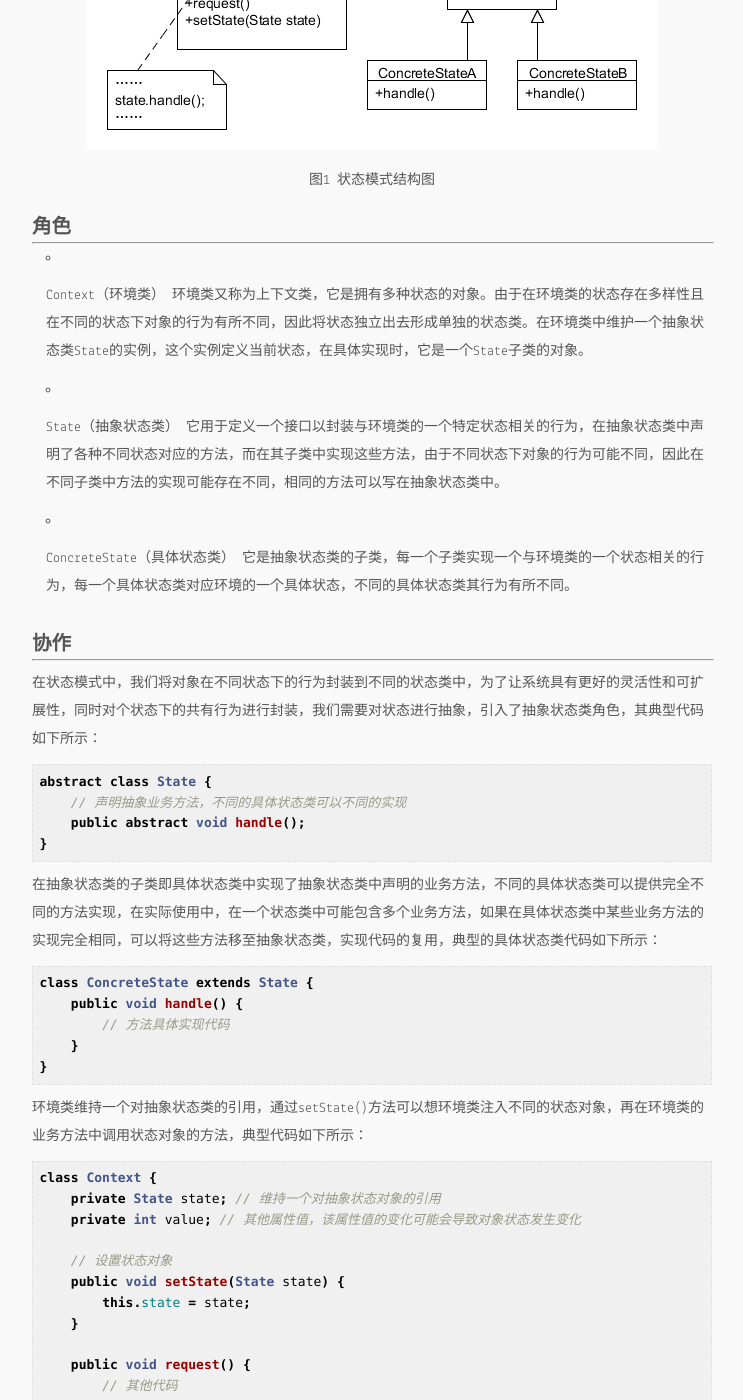
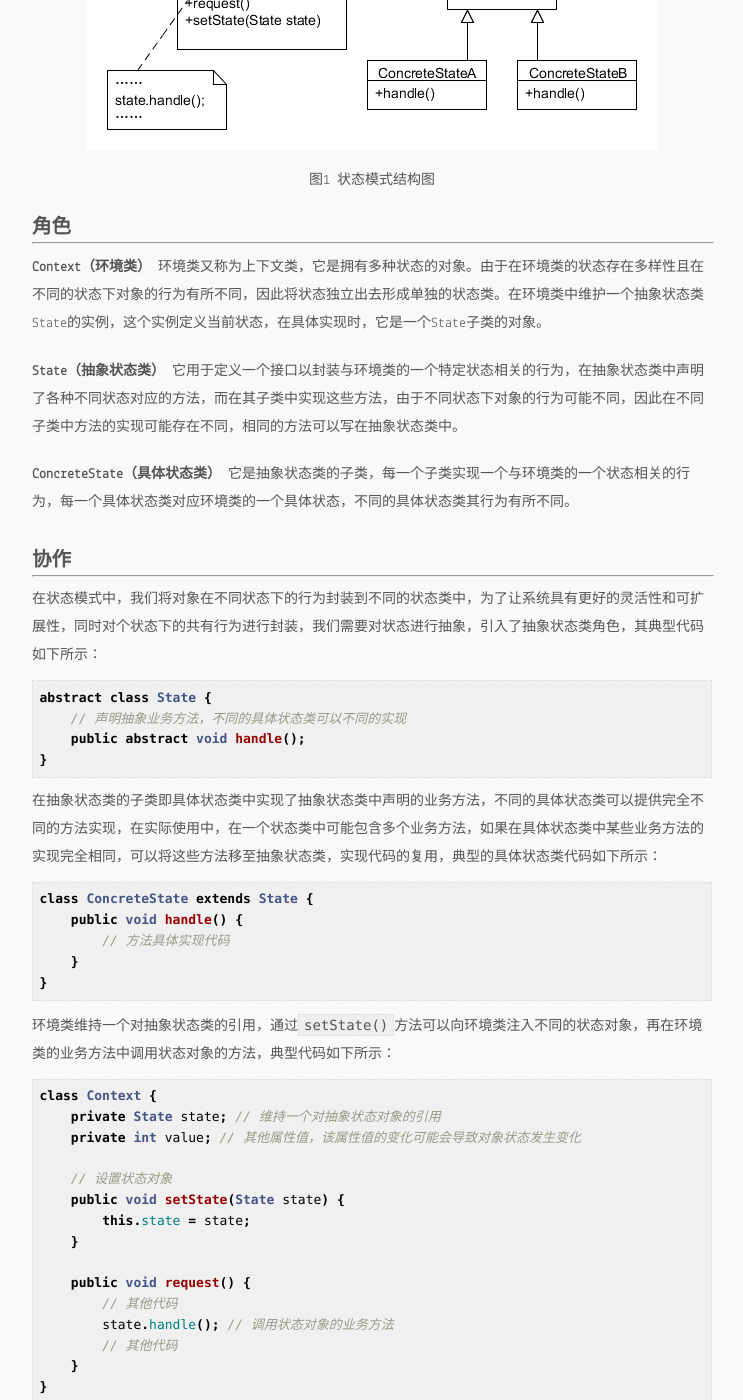
Before and after one commit to 2dxgujun/2dxgujun.github.com, a Jekyll site: the page built from _posts/2014-09-20-Java-State-Pattern.md, in a window 1280 px wide and 1400 px high, scrolled down 1275 px. Shown: the whole window, without its empty margins (268-1011 px from the left). Built offline with Jekyll 4.4.1, drawn with Linux system fonts in a browser that asks for light colours; some web fonts are replaced; Markdown is read by kramdown in place of the engine named in the settings; comment, search, counter and statistics services are not loaded; some of the changed text lies outside the part shown.

Commit message:
Modify post

```diff
--- a/_posts/2014-09-20-Java-State-Pattern.md
+++ b/_posts/2014-09-20-Java-State-Pattern.md
@@ -54,14 +54,14 @@ tags:
 <a id="角色"></a>
 #角色
 ---
-- Context（环境类）
+**Context（环境类）**
 环境类又称为上下文类，它是拥有多种状态的对象。由于在环境类的状态存在多样性且在不同的状态下对象的行为有所不同，因此将状态独立出去形成单独的状态类。在环境类中维护一个抽象状态类State的实例，这个实例定义当前状态，在具体实现时，它是一个State子类的对象。
 
-- State（抽象状态类）
+**State（抽象状态类）**
 它用于定义一个接口以封装与环境类的一个特定状态相关的行为，在抽象状态类中声明了各种不同状态对应的方法，而在其子类中实现这些方法，由于不同状态下对象的行为可能不同，因此在不同子类中方法的实现可能存在不同，相同的方法可以写在抽象状态类中。
 
-- ConcreteState（具体状态类）
-它是抽象状态类的子类，每一个子类实现一个与环境类的一个状态相关的行为，每一个具体状态类对应环境的一个具体状态，不同的具体状态类其行为有所不同。
+**ConcreteState（具体状态类）**
+它是抽象状态类的子类，每一个子类实现一个与环境类的一个状态相关的行为，每一个具体状态类对应环境类的一个具体状态，不同的具体状态类其行为有所不同。
 
 <a id="协作"></a>
 #协作
@@ -85,7 +85,7 @@ class ConcreteState extends State {
 }
 {% endhighlight %}
 
-环境类维持一个对抽象状态类的引用，通过setState()方法可以想环境类注入不同的状态对象，再在环境类的业务方法中调用状态对象的方法，典型代码如下所示：
+环境类维持一个对抽象状态类的引用，通过`setState()`方法可以向环境类注入不同的状态对象，再在环境类的业务方法中调用状态对象的方法，典型代码如下所示：
 
 {% highlight java %}
 class Context {
@@ -105,7 +105,7 @@ class Context {
 }
 {% endhighlight %}
 
-环境类实际上是真正拥有状态的对象，我们只是将环境类中与状态有关的代码提取出来封装到专门的状态类中。在状态模式结构图中，环境类Context与抽象状态类State之间存在单向关联关系，在Context中定义了一个State对象。在实际使用中，它们之间可能存在更为复杂的关系，State与Context之间可能也存在依赖或者关联关系。
+环境类实际上是真正拥有状态的对象，我们只是将环境类中与状态有关的代码提取出来封装到专门的状态类中。在状态模式结构图中，环境类`Context`与抽象状态类`State`之间存在单向关联关系，在`Context`中定义了一个`State`对象。在实际使用中，它们之间可能存在更为复杂的关系，`State`与`Context`之间可能也存在依赖或者关联关系。
 
 <a id="效果"></a>
 #效果
@@ -130,7 +130,6 @@ class Context {
 
 
 在状态模式的使用过程中，一个对象的状态之间还可以进行相互转换，通常有两种实现状态转换的方式：
-
 一、统一由环境类来负责状态之间的转换
 
 此时，环境类还充当了**状态管理器（State Manager）**角色，在环境类的业务方法中通过对某些属性值的判断实现状态转换，还可以提供一个专门的方法用于实现属性判断的状态转换，如下代码片段所示：
@@ -178,9 +177,9 @@ public void changeState(Context context) {
 
 Sunny软件公司开发人员对银行账户类进行分析，绘制了如图2所示UML状态图：
 ![bank_account_activity](/media/files/pattern/state/bank_account_activity.png)
-<div align="center">图2 银行帐户状态图</div>
+<div align="center">图2 银行账户状态图</div>
 
-在图2中，NormalState表示正常状态，OverdraftState表示透支状态，RestrictedState表示受限状态，在这三种状态下账户对象拥有不同的行为，方法`deposit()`用于存款，`withdraw()`用于取款，`computeInterest()`用于计算利息，`stateCheck()`用于在每一次执行存款和取款操作后根据余额来判断是否要进行状态转换并实现状态转换，相同的方法在不同的状态中可能会有不同的实现。为了实现不同状态下对象的各种行为以及对象状态之间的相互转换，Sunny软件公司开发人员设计了一个较为庞大的账户类`Account`，其中部分代码如下所示：
+在图2中，`NormalState`表示正常状态，`OverdraftState`表示透支状态，`RestrictedState`表示受限状态，在这三种状态下账户对象拥有不同的行为，方法`deposit()`用于存款，`withdraw()`用于取款，`computeInterest()`用于计算利息，`stateCheck()`用于在每一次执行存款和取款操作后根据余额来判断是否要进行状态转换并实现状态转换，相同的方法在不同的状态中可能会有不同的实现。为了实现不同状态下对象的各种行为以及对象状态之间的相互转换，Sunny软件公司开发人员设计了一个较为庞大的账户类`Account`，其中部分代码如下所示：
 
 {% highlight java %}
 class Account {
@@ -234,7 +233,7 @@ class Account {
 
 1. 几乎每个方法中都包含状态判断语句，以判断在该状态下是否具有该方法以及在特定状态下该方法如何实现，导致代码非常冗长，可维护性较差；
 2. 拥有一个较为复杂的`stateCheck()`方法，包含大量的if…else if…else…语句用于进行状态转换，代码测试难度较大，且不易于维护；
-3. 系统扩展性较差，如果需要增加一种新的状态，如冻结状态（FrozenState，在该状态下既不允许存款也不允许取款），需要对原有代码进行大量修改，扩展起来非常麻烦；
+3. 系统扩展性较差，如果需要增加一种新的状态，如冻结状态`FrozenState`，在该状态下既不允许存款也不允许取款），需要对原有代码进行大量修改，扩展起来非常麻烦；
 4. 为了解决这些问题，我们可以使用状态模式，在状态模式中，我们将对象在每一个状态下的行为和状态转移语句封装在一个个状态类中，通过这些状态类来分散冗长的条件转移语句，让系统具有更好的灵活性和可扩展性，**状态模式可以在一定程度上解决上述问题**。
 
 **解决方案**
@@ -242,9 +241,9 @@ class Account {
 Sunny软件公司开发人员使用状态模式来解决账户状态的转换问题，客户端只需要执行简单的存款和取款操作，系统根据余额将自动转换到相应的状态，其基本结构如图3所示：
 
 ![bank_account](/media/files/pattern/state/bank_account.png)
-<div align="center">图3 银行帐户状态图</div>
+<div align="center">图3 银行账户结构图</div>
 
-在图3中，Account充当环境类角色，AccountState充当抽象状态角色，NormalState、OverdraftState和RestrictedState充当具体状态角色。
+在图3中，`Account`充当环境类角色，`AccountState`充当抽象状态角色，`NormalState`、`OverdraftState`和`RestrictedState`充当具体状态角色。
 参考代码托管在Github：[Bank Account](https://github.com/2dxgujun/java-design-patterns/tree/master/src/behavioral/state/bankaccount)
 
 <a id="小试身手_2"></a>
@@ -263,15 +262,12 @@ Sunny软件公司开发人员使用状态模式来解决账户状态的转换问
 
 > Sunny软件公司某开发人员欲开发一个屏幕放大镜工具，其具体功能描述如下：用户单击“放大镜”按钮之后屏幕将放大一倍，再点击一次“放大镜”按钮屏幕再放大一倍，第三次点击该按钮后屏幕将还原到默认大小。
 
-可以考虑使用状态模式来设计该屏幕放大镜工具，我们定义三个屏幕状态类NormalState、LargerState和LargestState来对应屏幕的三种状态，分别是正常状态、二倍放大状态和四倍放大状态，屏幕类Screen充当环境类，其结构如图5所示：
+可以考虑使用状态模式来设计该屏幕放大镜工具，我们定义三个屏幕状态类`NormalState`、`LargerState`和`LargestState`来对应屏幕的三种状态，分别是正常状态、二倍放大状态和四倍放大状态，屏幕类`Screen`充当环境类，其结构如图5所示：
 
 ![screen](/media/files/pattern/state/screen.png)
 <div align="center">图5 屏幕放大镜工具结构图</div>
 
 参考代码托管在Github：[Screen](https://github.com/2dxgujun/java-design-patterns/tree/master/src/behavioral/state/screen)
-
-
-
 
 
 <br/>
```
Also changed, not shown: other parts of _posts/2014-09-20-Java-State-Pattern.md (+1 -1 lines).
